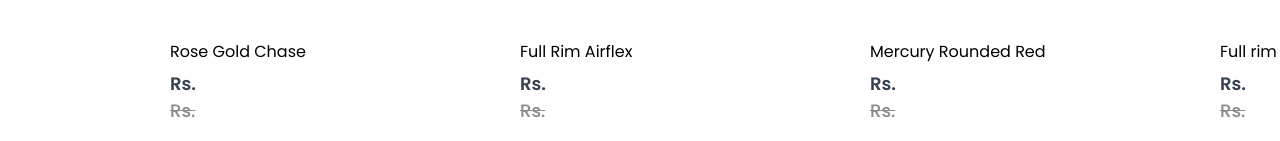
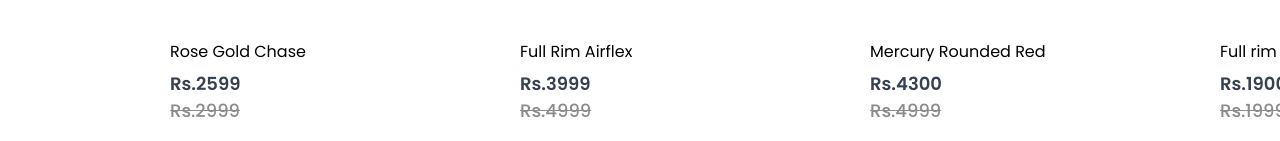
Before and after one commit to rushashrestha/SpecSpecs_, a React (Create React App) app: page /vision in a window 1280 px wide. Shown: the part 659-800 px from the top of the page. Built offline with nearby package versions, Linux system fonts and the light colour scheme; a web font is replaced by a local one.

Commit message:
price fixed

```diff
--- a/src/Components/Assets/products.js
+++ b/src/Components/Assets/products.js
@@ -47,8 +47,9 @@ let  products = [
     // quantity: 10,
     image: sports1,
     // rating: 4.5,
-    old_price: 1999,
-    new_price: 1899,
+    newPrice: 1899,
+    price: 1999,
+
     // trending: true,
   },
   {
--- a/src/Components/Item/Item.css
+++ b/src/Components/Item/Item.css
@@ -28,4 +28,5 @@
 .item img{
     max-width: 20%;
 
+
 }
--- a/src/Components/Item/Item.jsx
+++ b/src/Components/Item/Item.jsx
@@ -7,10 +7,10 @@ const Item = (props) => {
         <p>{props.name}</p>
         <div className="item-prices">
             <div className="item-price-new">
-                Rs.{props.newPrice}
+                Rs.{props.new_price}
             </div>
             <div className="item-price-old">
-                Rs.{props.price}
+                Rs.{props.old_price}
             </div>
 
         </div>
--- a/src/Components/Popular/Popular.jsx
+++ b/src/Components/Popular/Popular.jsx
@@ -10,7 +10,7 @@ const Popular = () => {
         <hr/>
         <div className="popular-item">
             {products.map((item,i)=>{
-                return <Item key={i} id={item.id} name={item.name} image={item.image} new_price={item.newPrice} old_price={item.price}/>
+                return <Item key={i} id={item.id} name={item.name} image={item.image} new_price={item.new_price} old_price={item.old_price}/>
 
            })}
         </div>
--- a/src/Pages/CSS/ShopCategory.css
+++ b/src/Pages/CSS/ShopCategory.css
@@ -30,6 +30,8 @@
     display: grid;
     grid-template-columns: 1fr 1fr 1fr 1fr;
     row-gap: 80px;
+    background: none;
+
 }
 .shop-category img{
     height: 250px;
--- a/src/Pages/ShopCategory.jsx
+++ b/src/Pages/ShopCategory.jsx
@@ -30,7 +30,7 @@ const ShopCategory = (props) => {
       <div className="shopcategory-product">
         {allproducts.map((item,i)=>{
           if (props.category===item.category){
-             return <Item key={i} id={item.id} name={item.name} image={item.image} new_price={item.newPrice} old_price={item.price}/>
+             return <Item key={i} id={item.id} name={item.name} image={item.image} new_price={item.new_price} old_price={item.old_price}/>
           }
           else{
             return null;
```
